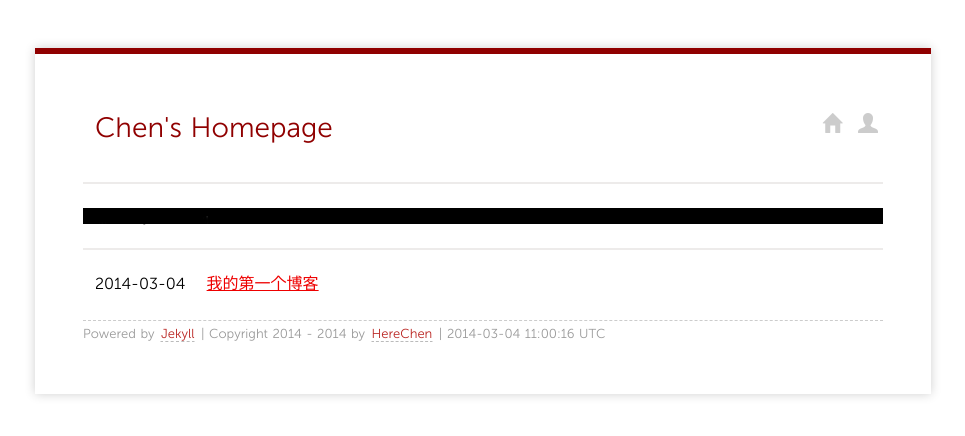
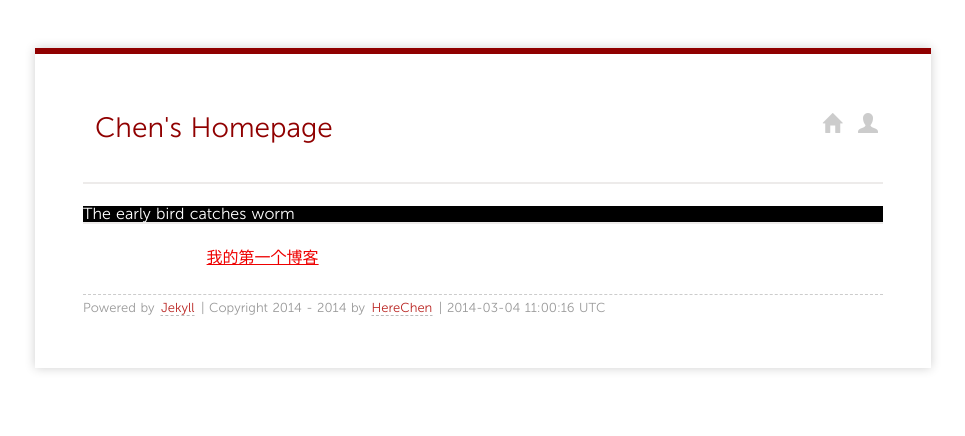
Before and after one commit to Xuezhiyuanlin/herechen.github.io, a Jekyll site: the page built from index.html, in a window 1280 px wide. Shown: the top 436 px of the page, without its empty margins (157-1122 px from the left). Built offline with Jekyll 4.4.1, drawn with Linux system fonts in a browser that asks for light colours.

Commit message:
herechen

```diff
--- a/index.html
+++ b/index.html
@@ -8,11 +8,10 @@ title: Chen's Homepage
 	<img src="/media/cover.jpg" title="earlybird" align="center" width="800"/>
 </p>
 -->
-<p>
+
 <div style="background:url('/media/cover.jpg') no-repeat; width:800; height:380">
 	The early bird catches worm
 </div>
-</p>
 <hr>
 
 <ul>
--- a/media/css/screen.css
+++ b/media/css/screen.css
@@ -73,6 +73,7 @@ body>div {
     padding: 3em 3em 1.5em;
     margin: 3em auto;
     background-color: #fff;
+    color:#ffffff;
     -moz-box-shadow: 0 0 10px 0 #cfcfcf;
     -webkit-box-shadow: 0 0 10px 0 #cfcfcf;
     box-shadow: 0 0 10px 0 #cfcfcf;
```
